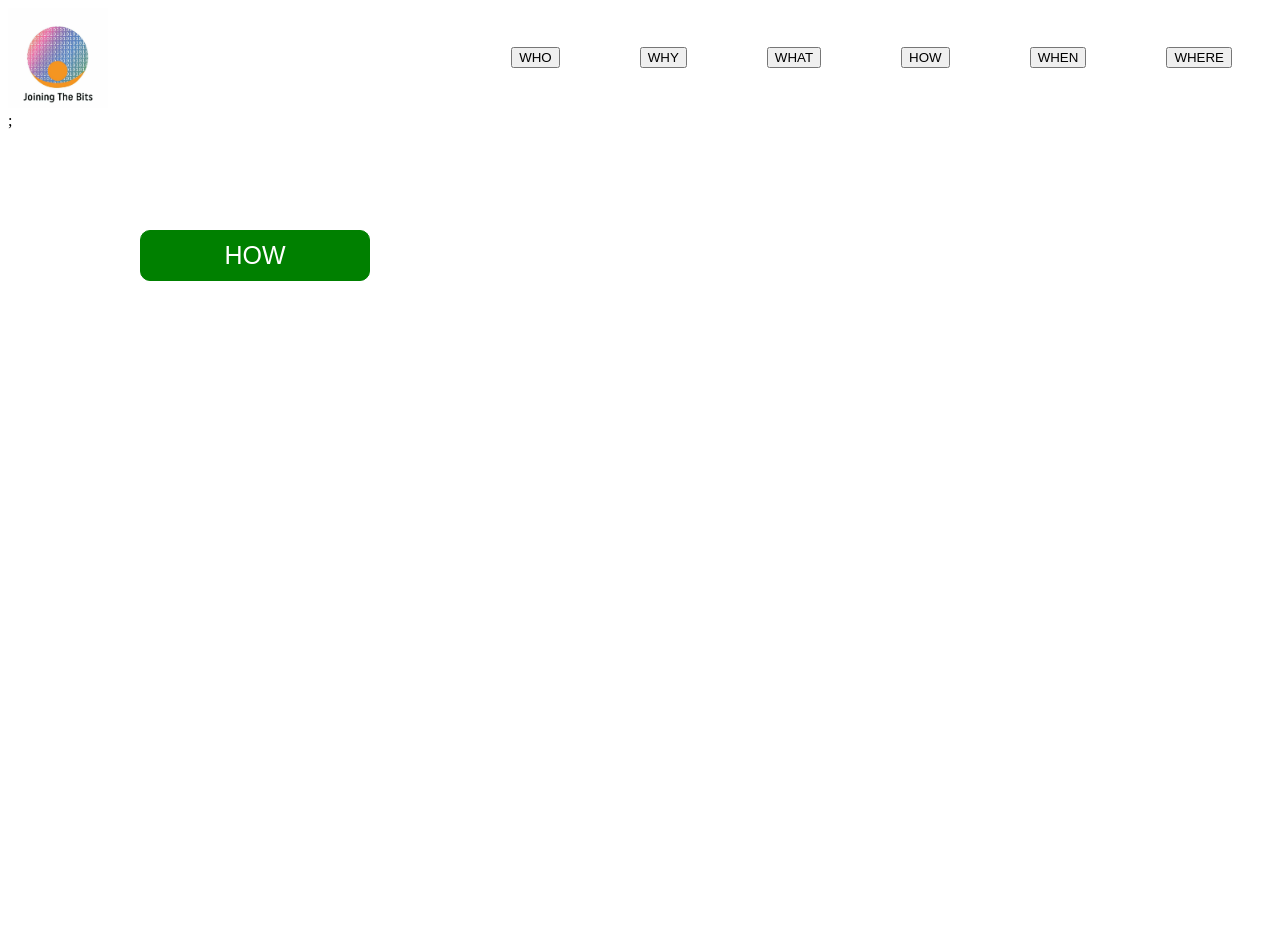
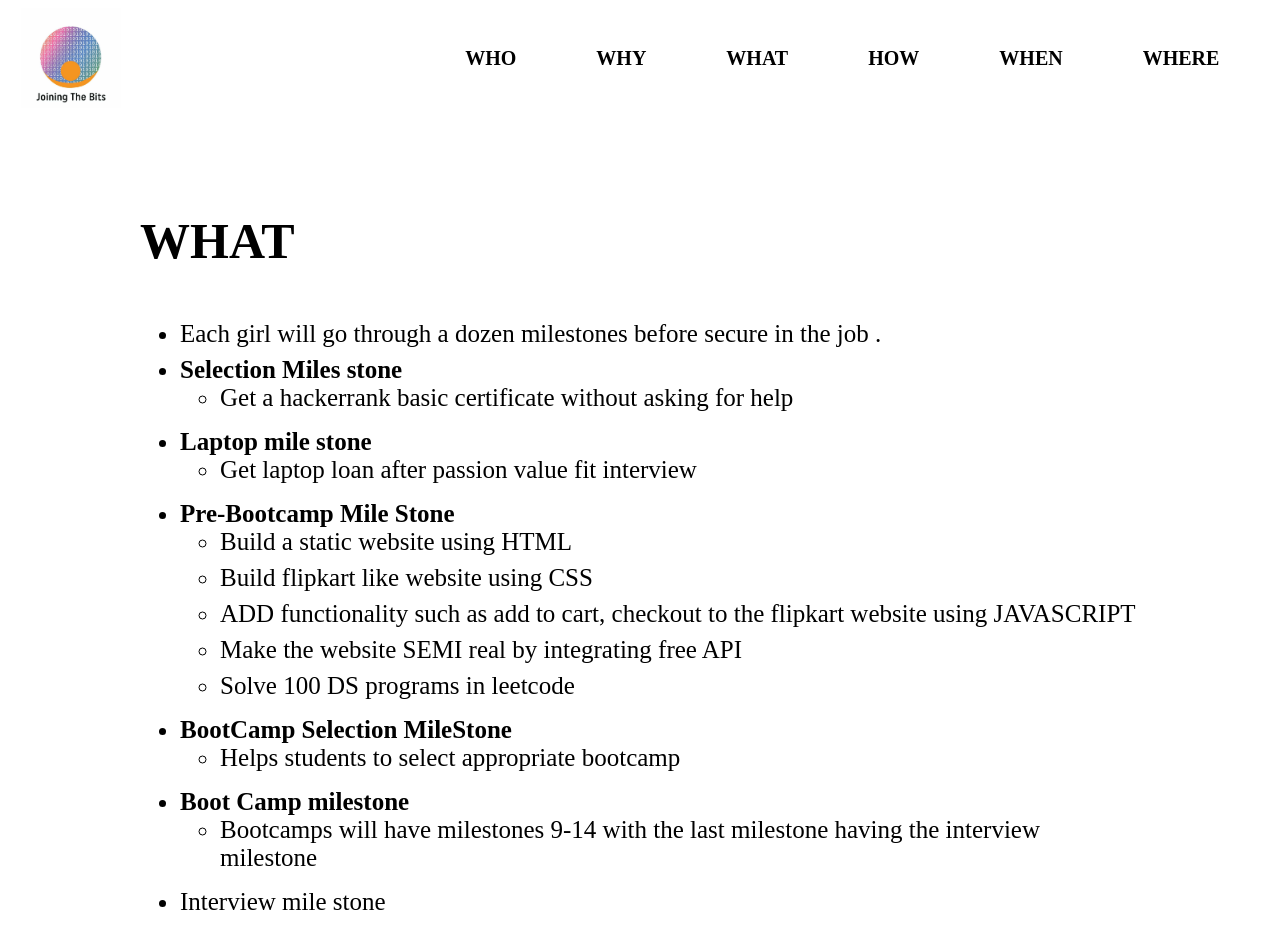
Before and after one commit to kalpana123-1/jtd, a React (Create React App) app: page /what in a window 1280 px wide. Before the commit the page ends 800 px from the top, so only its background shows below. Built offline with nearby package versions, Linux system fonts and the light colour scheme.

Commit message:
Done with page

```diff
--- a/src/components/header.jsx
+++ b/src/components/header.jsx
@@ -12,27 +12,14 @@ const HEADER = () => {
           </Link>
         </div>
         <div className="nav_links">
-          <Link to="/who">
-            <button>WHO</button>
-          </Link>
-          <Link to="/why">
-            <button>WHY</button>
-          </Link>
-          <Link to="/what">
-            <button>WHAT</button>
-          </Link>
-          <Link to="/how">
-            <button>HOW</button>
-          </Link>
-          <Link to="/when">
-            <button>WHEN</button>
-          </Link>
-          <Link to="/where">
-            <button>WHERE</button>
-          </Link>
+          <Link to="/who">WHO</Link>
+          <Link to="/why">WHY</Link>
+          <Link to="/what">WHAT</Link>
+          <Link to="/how">HOW</Link>
+          <Link to="/when">WHEN</Link>
+          <Link to="/where">WHERE</Link>
         </div>
       </div>
-      ;
     </>
   );
 };
--- a/src/components/how.jsx
+++ b/src/components/how.jsx
@@ -1,29 +1,25 @@
 import React from "react";
-import { Link } from "react-router-dom";
+
 const data = [
-  "source students from 5 degree college in Palamaner",
+  "Source students from 5 degree college in Palamaner",
   "Secure laptop loans for 100 laptops",
   "Conduct selection tests",
   "Conduct Value fit interviews",
-  "monitor and mentor during pre- bootcamp mile stones",
-  "help students to select the bootcamp",
-  "monitor and mentor on bootcamp mile stones",
+  "Monitor and mentor during pre-bootcamp milestones",
+  "Help students to select the bootcamp",
+  "Monitor and mentor on bootcamp milestones",
   "Provide psychological support during interview milestone",
 ];
 
 export default function HOW() {
   return (
     <div className="div-col">
-      <p className="tag-head">WHEN</p>
+      <p className="tag-head">HOW</p>
       <ul className="col-ul">
         {data.map((item, index) => (
           <li>{item}</li>
         ))}
       </ul>
-
-      <Link to="/when" className="button-next">
-        <button>WHEN</button>
-      </Link>
     </div>
   );
 }
--- a/src/components/landing.jsx
+++ b/src/components/landing.jsx
@@ -1,26 +1,19 @@
 import React from "react";
-import { Link } from "react-router-dom";
 import "./style.css";
 
 const LANDING = () => {
   return (
     <div className="main">
-      <div className="home">
-        <div>
-          <img src="jtb.jpeg" className="logo1" alt="jtb_logo"></img>
-        </div>
+      <div className="content">
         <div>
           <img src="pgc.jpg" className="logo2" alt="pgc_logo" />
         </div>
-      </div>
-      <div className="content">
         <h1>VISION</h1>
         <p>
           Empower <em>100 girls</em> to secure <em>software developer</em> jobs
           by <em>2023</em> at an annual CTC of <em>10 LPA</em>
         </p>
       </div>
-      <div className="buttons"></div>
     </div>
   );
 };
--- a/src/components/style.css
+++ b/src/components/style.css
@@ -31,30 +31,22 @@
   font-size: 25px;
 }
 
+
 .main{
-  height: 100vh;
-  width: 100vw;
-}
-.home{
+  padding-top: 50px;
   display: flex;
   justify-content:space-around;
-  height: 130px;
-  width: full;
 }
-.logo1{
-  width: 150px;
-  height: 150px;
-  margin-top: 10px;
-}
+
 .logo2{
-  width: 150px;
-  height: 150px;
+  width: 250px;
+  height: 250px;
+  text-align: center;
   margin-top: 15px;
 }
 .content{
   text-align: center;
-  padding: 30px 0px;
-  width: 1000px;
+  padding: 30px 50px;
   margin: auto;
   box-shadow: rgba(0, 0, 0, 0.4) 0px 2px 4px, rgba(0, 0, 0, 0.3) 0px 7px 3px -3px, rgba(0, 0, 0, 0.2) 0px -3px 0px inset;
   margin-top: 80px;
@@ -65,7 +57,7 @@
 }
 
 .content > p{
-  font-size: 20px;
+  font-size: 30px;
 }
 
 .content > p > em{
@@ -87,6 +79,8 @@
 
 
 .nav_container {
+  width: 98%;
+  margin: auto;
   display: flex;
 }
 .nav_links {
@@ -96,12 +90,16 @@
 }
     .nav_links> a {
       text-decoration: none;
+      font-weight: bolder;
       margin: 0px 40px;
-      font-size: 14px;
+      font-size: 20px;
       padding: 9px 0;
+      color: black;
     }
 
-
+li{
+  padding-bottom: 8px;
+}
 
 .nav-logo{
   width: 100px;
--- a/src/components/what.jsx
+++ b/src/components/what.jsx
@@ -1,55 +1,59 @@
 import React from "react";
-import { Link } from "react-router-dom";
-
-
-const whatdata = [
-  "each girl will go through a dozon milestones before secure in the job",
-
-
-
-  "Selection Miles stone",
-  "get a hackerrank basic certificate withour asking for help",
-
-  "LAP top mile stone",
-  "Get laptop loan after passin value fit interview",
-
-
-
-  "Pre Bootcamp Mile Stone",
-
-  "build a static website using HTML",
-
-  "build flipcart like website using CSS",
-
-"ADD functionality such as ad to cart, checkout to the flipcart website using JAVASCRIPT",
-
-"Make the website SEMI real by intergrating free API",
-
-"Solve 100 DS programs in leetcode",
-
- "BootCamp Selection MileStone",
-"helps students to select appropiate bootcamp",
-
-
-"Boot Camp mile store 1",
-"Bootcamps will have miles stones 9-14 with the last mile stone having the interview mile stone",
-
-
-
-
-
-
-
-
-"interview mile stone",
-]
 
 export default function WHAT() {
   return (
     <div className="div-col">
-      <Link to="/how" className="button-next">
-        <button>HOW</button>
-      </Link>
+      <p className="tag-head">WHAT</p>
+      <ul className="col-ul">
+        <li>
+          Each girl will go through a dozen milestones before secure in the job{" "}.
+        </li>
+        <li>
+          <b>Selection Miles stone</b>
+          <ul>
+            <li>Get a hackerrank basic certificate without asking for help</li>
+          </ul>
+        </li>
+        <li>
+          <b>Laptop mile stone</b>
+          <ul>
+            <li>Get laptop loan after passion value fit interview</li>
+          </ul>
+        </li>
+
+        <li>
+          <b>Pre-Bootcamp Mile Stone</b>
+          <ul>
+            <li>Build a static website using HTML</li>
+            <li>Build flipkart like website using CSS</li>
+            <li>
+              ADD functionality such as add to cart, checkout to the flipkart
+              website using JAVASCRIPT
+            </li>
+            <li>Make the website SEMI real by integrating free API</li>
+            <li>Solve 100 DS programs in leetcode</li>
+          </ul>
+        </li>
+
+        <li>
+          <b>BootCamp Selection MileStone</b>
+          <ul>
+            <li>Helps students to select appropriate bootcamp</li>
+          </ul>
+        </li>
+
+        <li>
+          <b>Boot Camp milestone</b>
+          <ul>
+            <li>
+              Bootcamps will have milestones 9-14 with the last milestone
+              having the interview milestone
+            </li>
+          </ul>
+        </li>
+
+        <li>Interview mile stone</li>
+      </ul>
     </div>
   );
 }
--- a/src/components/when.jsx
+++ b/src/components/when.jsx
@@ -1,20 +1,16 @@
 import React from "react";
-import { Link } from "react-router-dom";
 
-const data = ["BY end of 2023"];
+const data = ["By end of 2023"];
 
 export default function WHEN() {
   return (
     <div className="div-col">
-      <p className="tag-head">WHERE</p>
+      <p className="tag-head">WHEN</p>
       <ul className="col-ul">
         {data.map((item, index) => (
           <li>{item}</li>
         ))}
       </ul>
-      <Link to="/where" className="button-next">
-        <button>WHERE</button>
-      </Link>
     </div>
   );
 }
--- a/src/components/where.jsx
+++ b/src/components/where.jsx
@@ -1,7 +1,6 @@
 import React from "react";
-import { Link } from "react-router-dom";
 
-const data = ["Palamaner - Andhra pradesh  (town 150kms from Banglore"];
+const data = ["Palamaner - Andhra pradesh  (a town 150kms from Banglore)"];
 
 export default function WHERE() {
   return (
@@ -12,9 +11,6 @@ export default function WHERE() {
           <li>{item}</li>
         ))}
       </ul>
-      <Link to="/" className="button-next">
-        <button>HOME</button>
-      </Link>
     </div>
   );
 }
--- a/src/components/who.jsx
+++ b/src/components/who.jsx
@@ -1,14 +1,5 @@
 import React from "react";
 import "./style.css";
-import { Link } from "react-router-dom";
-
-const data = [
-  "girls aged 20-22 years studing for bachelores degree in a tier3 college having 90% chances of getting married right after college with below values",
-  "humility",
-  "self-driven",
-  "Resilience",
-  "Paying it forword",
-];
 
 export default function WHO() {
   return (
@@ -16,13 +7,16 @@ export default function WHO() {
       <div className="div-col">
         <p className="tag-head">WHO</p>
         <ul className="col-ul">
-          {data.map((item, index) => (
-            <li>{item}</li>
-          ))}
+          <li>
+            Girls aged <strong>20-22 years</strong> studying for bachelor degree
+            in a <strong>tier3 college</strong> having 90% chances of getting
+            married right after college with below values
+          </li>
+          <li>Humility</li>
+          <li>Self-driven</li>
+          <li>Resilience</li>
+          <li>Paying it forward</li>
         </ul>
-        <Link to="/why" className="button-next">
-          <button>WHY</button>
-        </Link>
       </div>
     </>
   );
--- a/src/components/why.jsx
+++ b/src/components/why.jsx
@@ -1,27 +1,23 @@
 import React from "react";
-import { Link } from "react-router-dom";
 
 const data = [
-  "house holds have less than 10k monthly income",
-  "poverty plays the spolis sport in pushing girls to marriage right ater the college",
-  "with no support tjhey will leave a financially depended life",
-  "inormous potential  for the country  will go waste",
-  "10 of our girls have secured a software developer job at an average CTC of 7lpa",
-  "most of them are JTd volunteers who will menter next 100 girls",
+  "House holds have less than 10k monthly income",
+  "Poverty plays the spoils sport in pushing girls to married right after the college",
+  "With no support they will live a financially depended life",
+  "Enormous potential  for the country  will go waste",
+  "10 of our girls have secured a software developer job at an average CTC of 7Lpa",
+  "Most of them are JTd volunteers who will mentor next 100 girls",
 ];
 
 export default function WHY() {
   return (
     <div className="div-col">
-      <p className="tag-head">WHO</p>
+      <p className="tag-head">WHY</p>
       <ul className="col-ul">
         {data.map((item, index) => (
           <li>{item}</li>
         ))}
       </ul>
-      <Link to="/what" className="button-next">
-        <button>WHAT</button>
-      </Link>
     </div>
   );
 }
```
Also changed, not shown: 1 other file (tests, documents, lock files or other folders).
